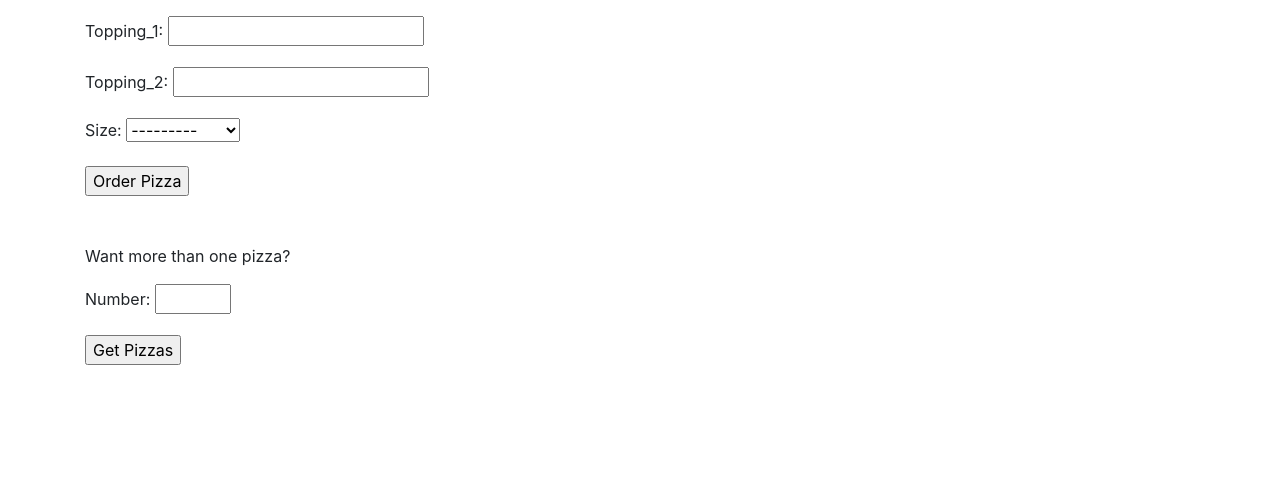
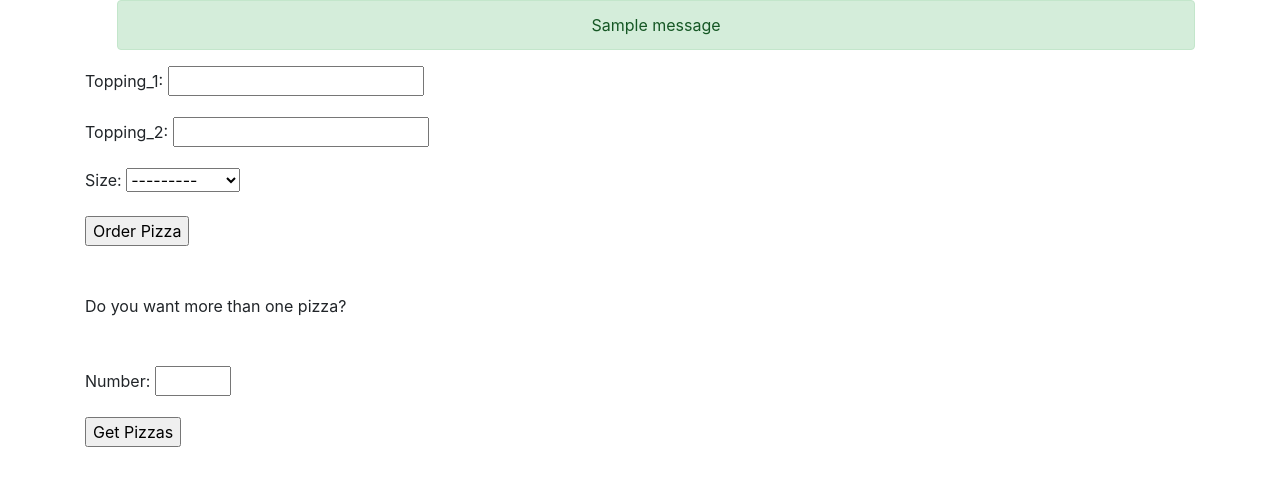
Before and after one commit to FatihG34/Pizza_Ordering_Web_App, a Django app: page /order/ in a window 1280 px wide. Shown: the part 56-542 px from the top of the page. Run offline with Django 4.2, Linux system fonts and the light colour scheme; tables that the repository leaves empty hold one stand-in row (values such as "Sample post"); one stand-in notice (Sample message) is shown; some libraries are stand-ins or nearby versions.

Commit message:
modified

```diff
--- a/pizza/templates/pizza/order.html
+++ b/pizza/templates/pizza/order.html
@@ -1,34 +1,38 @@
 {% extends 'pizza/base.html' %}
 {% block pizza %}
 <div class="container">
-    <h3>{{note}}</h3>
-
+    <div class="messages">
+        {% if messages %}
+                <div class="">
+                    <ul>
+                        {% for message in messages %}
+                            <p{% if message.tags %} class="text-center alert alert-{{message.tags }}" {% endif %}>
+                            {% if message.level == DEFAULT_MESSAGE_LEVELS.ERROR %}
+                            Important:
+                            {%endif %}
+                            {{ message }}
+                            </p>
+                        {% endfor %}
+                    </ul>
+                </div>
+        {% endif %}
+    </div>
+    <div style="text-align: center">
         {% if created_pizza_pk %}
-        <a href="{% url 'edit_order' created_pizza_pk %}"> Edit Your Order</a>
+            <button><a href="{% url 'edit_order' created_pizza_pk %}">Edit Your Order</a></button>
+            <br>
         {% endif %}
-
+    </div>
 </div>
 <div class="container mt-3">
-        {% comment %} <form action="{% url 'order' %}" method="post" novalidate>
+        <form action="{% url 'order' %}" method="POST">
                 {% csrf_token %}
-        {% for field in pizza_form %}
-        <div class="form-group">
-        {{ field.errors }}
-        {{ field.label_tag }}
-        {{field}}
-         </div>
-        {% endfor %}
-        <input type="submit" value="order pizza">
-    </form> {% endcomment %}
-    <form action="" method="post"  >
-        {% csrf_token %}
-        {{form.as_p}}
+                {{ pizzaform.as_p }}
                 <input type="submit" value="Order Pizza">
         </form>
-    <form action="" method='post' class='mt-3'>
-        <div class='mt-5 mb-3'>Want more than one pizza?</div>
-        {% csrf_token %}
-        {{form_mult.as_p}}
+        <div class='my-5'>Do you want more than one pizza?</div>
+        <form action="{% url 'pizzas' %}", method="GET">
+            {{ multiple_form.as_p }}
             <input type="submit" value="Get Pizzas">
         </form>
 </div>
--- a/pizza/templates/pizza/pizzas.html
+++ b/pizza/templates/pizza/pizzas.html
@@ -1,12 +1,10 @@
 {% extends 'pizza/base.html' %}
 
 {% block pizza %}
-<div class="container mt-3">
+<div class="container-fluid mt-3">
 <form action="" method="post">
     {% csrf_token %}
-   <div class='container my-5'>
-       {{form}}
-   </div>
+       {{formset}}
     <input type="submit" value="Order Pizza">
 </form>
 </div>
--- a/pizza/views.py
+++ b/pizza/views.py
@@ -31,11 +31,11 @@ def order(request):
         return render(request, 'pizza/order.html', {'created_pizza_pk': make_pizza_pk, 'pizzaform': pizza_form, 'multiple_form': form_mult})
     else:
         form = PizzaForm()
-        context = {
-            "form": form,
-            "form_mult": form_mult
-        }
-        return render(request, 'pizza/order.html', context)
+    context = {
+        "pizzaform": form,
+        "multiple_form": form_mult
+    }
+    return render(request, 'pizza/order.html', context)
 
 
 def multi_order(request):
```
Lines whose indentation alone changed are shown as unchanged.
